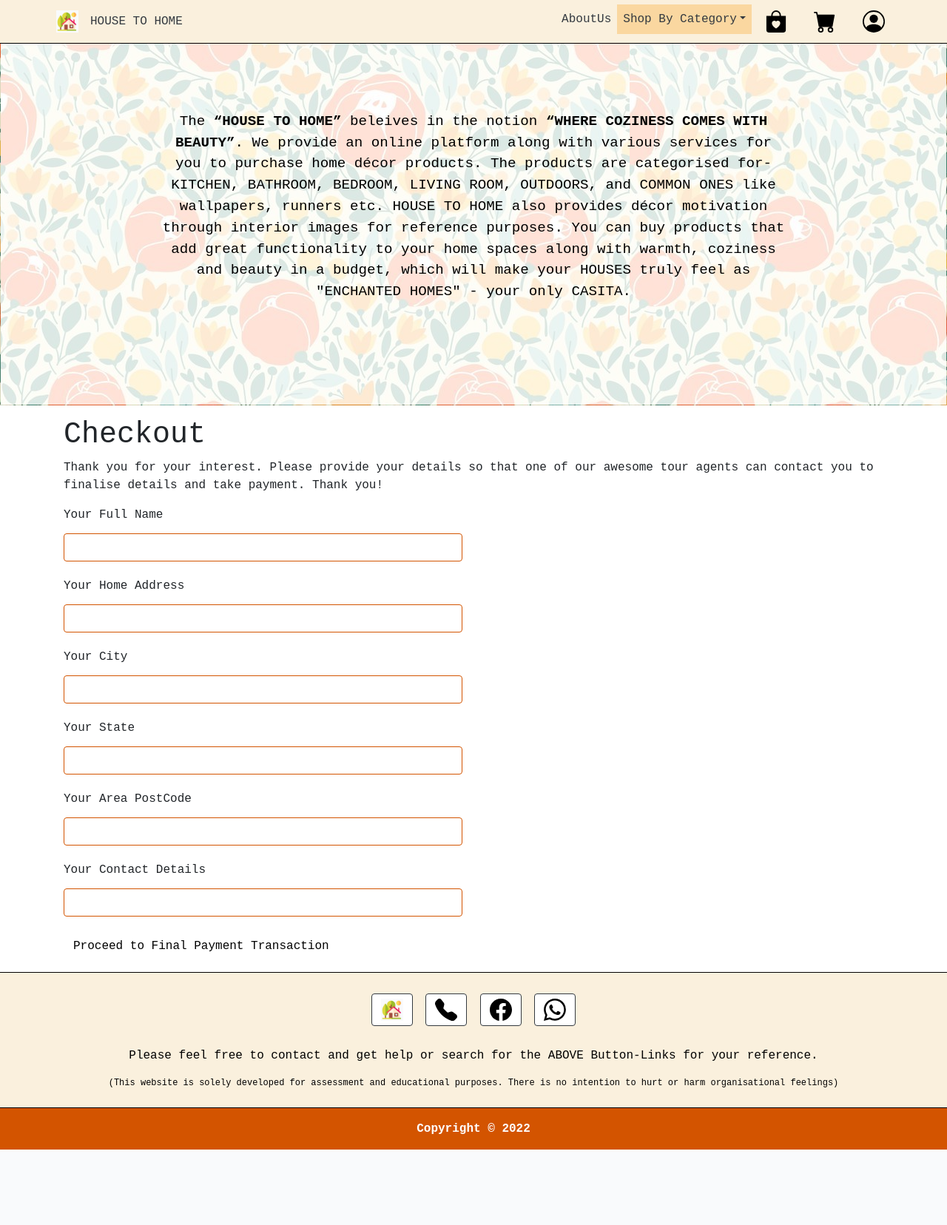
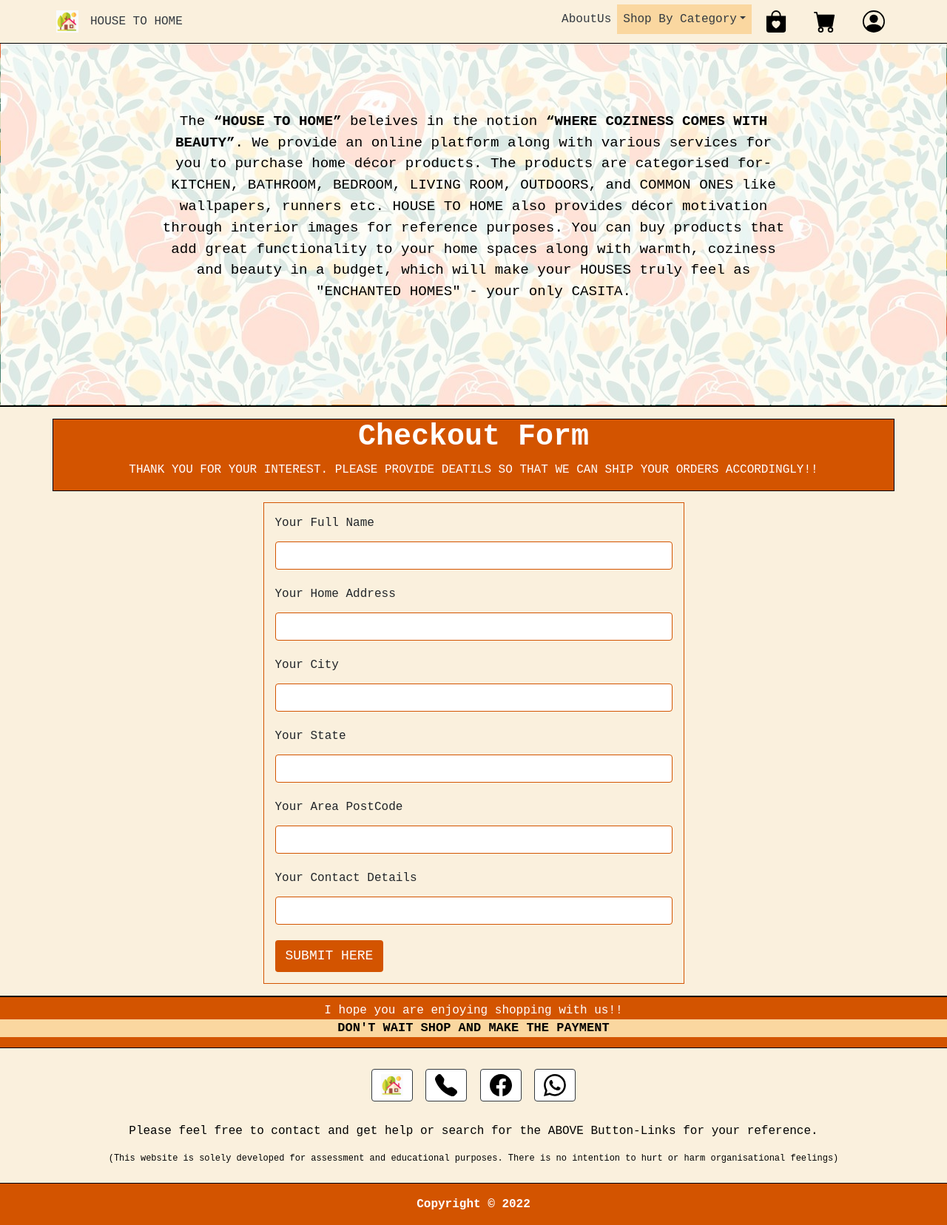
Before and after one commit to JordanSuSu/IFN557ASS2, a Flask app: page /houseToHome/proceedtocheckout in a window 1280 px wide. Shown: the whole page at 74% size. Before the commit the page ends 1554 px from the top, so only its background shows below. Run offline with Flask 2, Linux system fonts and the light colour scheme; some libraries are stand-ins or nearby versions.

Commit message:
Styled checkOut Page, updated todo List
added style to checkOut Page and updated Todo List, only one pending i.e. correct count of items.

```diff
--- a/HouseToHomeStore/forms.py
+++ b/HouseToHomeStore/forms.py
@@ -14,4 +14,4 @@ class ProceedToCheckoutForm(FlaskForm):
     postCode = StringField("Your Area PostCode ", validators=[InputRequired()])
     contactDetails = StringField(
         "Your Contact Details ", validators=[InputRequired()])
-    submit = SubmitField("Proceed to Final Payment Transaction ")
+    submit = SubmitField("SUBMIT HERE")
--- a/HouseToHomeStore/static/Css/style.css
+++ b/HouseToHomeStore/static/Css/style.css
@@ -103,6 +103,22 @@ footer {
 .btn:hover {
     background-color: #FAD7A0;
     font-weight: bold;
+}
+
+.checkoutForm .btn {
+    background-color: #D35400;
+    font-family: 'Courier New', sans-serif;
+    color: white;
+    border: 2px solid #D35400;
+    font-size: large;
+}
+
+.checkoutForm .btn:hover {
+    background-color: #116021;
+    border: 2px solid #116021;
+    color: white;
+    font-weight: bold;
+    font-size: large;
 }
 
 .home-newsletter {
--- a/HouseToHomeStore/templates/checkOut.html
+++ b/HouseToHomeStore/templates/checkOut.html
@@ -12,21 +12,29 @@
 </div>
 {% endif %}
 {% endwith %}
-    <section>
+<section style="background-color: #FAF0DD; margin-right: 0px; margin-left: 0px; border-top: 2px solid black;">
     <div class="container">
-            <div class="row">
-                <div class = "col-12">
-                    <h1>Checkout</h1>
-                    <p>
-                        Thank you for your interest. Please provide your details so that one of our awesome tour agents can contact you to finalise details and take payment. Thank you!
+        <div class="row" style="margin-bottom: 15px;">
+            <div class="col-12" style="background-color: #D35400; border: 1px solid black">
+                <h1 class="justify-content-center" style="text-align: center; font-weight:800; color: white">Checkout
+                    Form</h1>
+                <p class="justify-content-center" style="text-align: center; color: white">
+                    THANK YOU FOR YOUR INTEREST. PLEASE PROVIDE DEATILS SO THAT WE CAN SHIP YOUR ORDERS ACCORDINGLY!!
                 </p>
             </div>
         </div>
-            <div class="row">
-                <div class = "col-6">
+        <div class="justify-content-center row">
+            <div class="col-6 checkoutForm" style="padding: 15px; border: 1px solid #D35400">
                 {{wtf.quick_form(form)}}
             </div>
         </div>
     </div>
 </section>
+<!-- ShopLine -->
+<div class="text-center"
+    style="background-color: #D35400; border-top: black 2px solid; padding-top: 6px; padding-bottom: 6px;">
+    <h10 style="background-color: #D35400; padding:2px; color: White">I hope you are enjoying shopping with us!!</h10>
+    <h6 style="font-size:17px; font-weight:600; background-color:#FAD7A0; padding:2px; color:black">DON'T WAIT
+        SHOP AND MAKE THE PAYMENT</h6>
+</div>
 {% endblock %}
--- a/HouseToHomeStore/views.py
+++ b/HouseToHomeStore/views.py
@@ -99,11 +99,12 @@ def placeOrder():
     total_product_price = 0
     net_total_price = 0
     shipping_charges = 0
+    #shoppingcartCount = 0
     if order is not None:
         for product in order.products:
             #totalprice = totalprice + tour.price
-            total_product_price = total_product_price + (product.price *
-                                                         product.shoppingCartcount)
+            total_product_price = product.shoppingCartcount + (product.price *
+                                                               product.shoppingCartcount)
             shipping_charges = product.shippingCost
 
     net_total_price = total_product_price + shipping_charges
@@ -120,7 +121,7 @@ def placeOrder():
             flash('PRODUCT ADDED SUCCESSFULLY TO SHOPPING CART!!')
             return redirect(url_for('main.placeOrder'))
         else:
-            product.shoppingCartcount = product.singleCount + 1
+            product.shoppingCartcount = product.shoppingCartcount + 1
             order.products.append(product)
             db.session.commit()
             flash('PRODUCT ADDED SUCCESSFULLY TO SHOPPING CART!!')
@@ -197,7 +198,7 @@ def addProductToWishList():
             flash('PRODUCT ADDED SUCCESSFULLY TO WISHING LIST!!')
             return redirect(url_for('main.addProductToWishList'))
         else:
-            product.wishListCount = product.singleCount + 1
+            product.wishListCount = product.wishListCount + 1
             requestByUser.products.append(product)
             db.session.commit()
             flash('PRODUCT ADDED SUCCESSFULLY TO WISHING LIST!!')
@@ -240,34 +241,11 @@ def proceedtocheckout():
                 db.session.commit()
                 del session['order_id']
                 flash(
-                    'Thank you! One of for shopping with us. Your order is ready. Please make the final payment transaction...')
+                    'THANK YOU FOR FILLING DETAILS. YOUR ORDER WILL BE DELIVERED AS PER THE INFORMATION PROVIDED...')
                 return redirect(url_for('main.placeOrder'))
             except:
                 return 'There was an issue completing your order'
     return render_template('checkout.html', form=form)
-    # form = ProceedToCheckoutForm()
-    # if 'order_id' in session:
-    #     order = ShoppingCart.query.get_or_404(session['order_id'])
-
-    #     if form.validate_on_submit():
-    #         order.order_place_status = True
-    #         order.buyerFullName = form.buyerFullName.data
-    #         order.shippingHomeAddressDetails = form.shippingHomeAddressDetails.data
-    #         order.city = form.city.data
-    #         order.state = form.state.data
-    #         order.postCode = form.postCode.data
-
-    #         try:
-    #             del session['order_id']
-    #             flash(
-    #                 'Thank you! One of for shopping with us. Your order is ready. Please make the final payment transaction...')
-    #             return redirect(url_for('main.index'))
-    #         except:
-    #             return 'There was an issue completing your order'
-    # return render_template('checkout.html', form=form)
-
-# _______________________________________METHODS for addition and deletion at the same time from cart and wishlist page__________________________________________
-# Referred to as "Add Product To WishList FROM CART" by the user
 
 
 @bp.route('/houseToHome/addProductToWishListFromCart', methods=['POST', 'GET'])
@@ -316,7 +294,7 @@ def addProductToWishListFromCart():
             flash('PRODUCT ADDED SUCCESSFULLY TO WISHING LIST!!')
             return redirect(url_for('main.addProductToWishList'))
         else:
-            product.wishListCount = product.singleCount + 1
+            product.wishListCount = product.wishListCount + 1
             requestByUser.products.append(product)
             if 'order_id' in session:
                 order = ShoppingCart.query.get_or_404(session['order_id'])
@@ -368,8 +346,8 @@ def addProductToCartFromWishList():
     if order is not None:
         for product in order.products:
             #totalprice = totalprice + tour.price
-            total_product_price = total_product_price + (product.price *
-                                                         product.shoppingCart)
+            total_product_price = product.shoppingCart + (product.price *
+                                                          product.shoppingCart)
             shipping_charges = product.shippingCost
 
     net_total_price = total_product_price + shipping_charges
@@ -397,7 +375,7 @@ def addProductToCartFromWishList():
             flash('PRODUCT ADDED SUCCESSFULLY TO SHOPPING CART!!')
             return redirect(url_for('main.placeOrder'))
         else:
-            product.shoppingCartcount = product.singleCount + 1
+            product.shoppingCartcount = product.wishListCount + 1
             order.products.append(product)
             if 'wishListorder_id' in session:
                 requestByUser = WishList.query.get_or_404(
```
Also changed, not shown: HouseToHomeStore/templates/checkOutForm.html (deleted, +0 -22 lines). Lines whose indentation alone changed are shown as unchanged.
